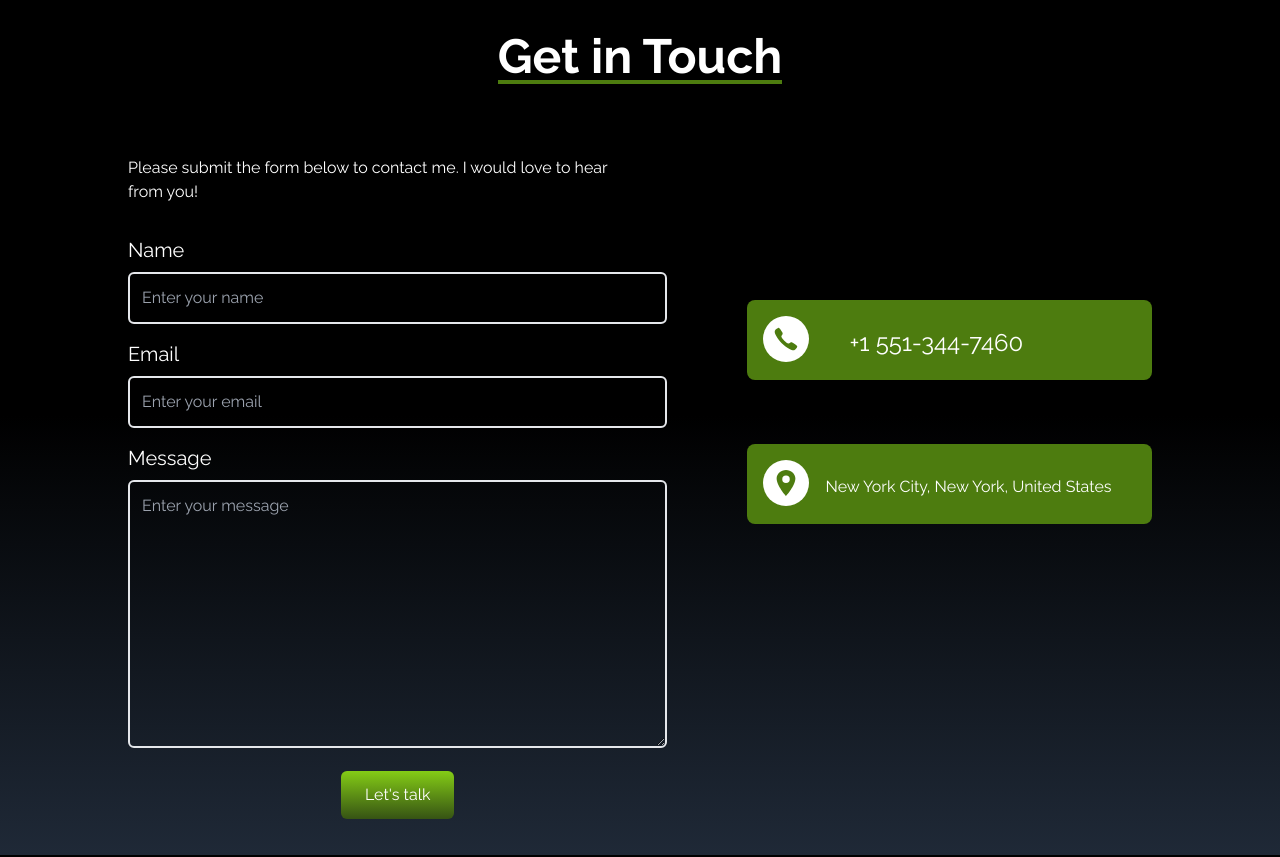
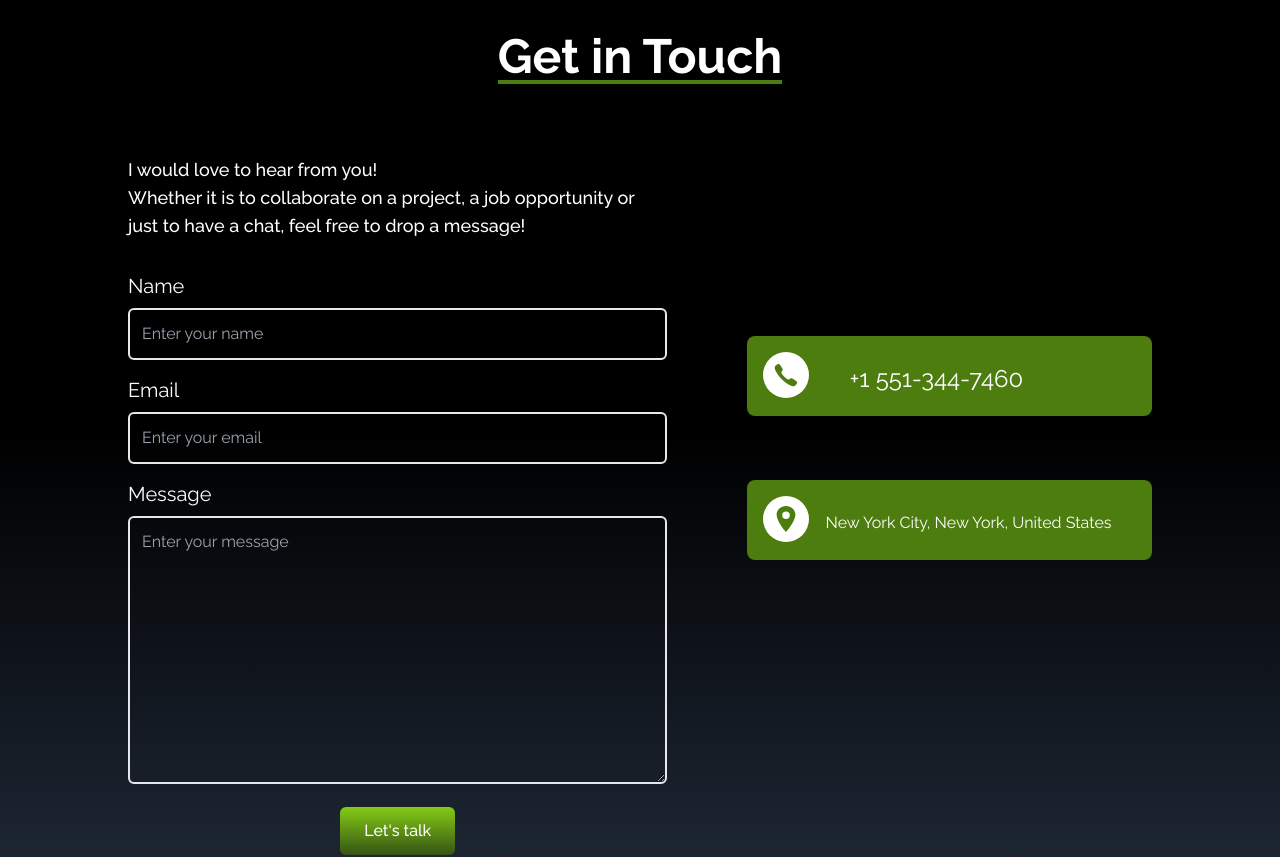
Before and after one commit to supreeta-anand-byatnal/My-Portfolio, a React (Create React App) app: page / in a window 1280 px wide. Shown: the part 2220-3077 px from the top of the page. Built offline with nearby package versions, Linux system fonts and the light colour scheme.

Commit message:
Fixing links and punctuations

```diff
--- a/src/components/About.jsx
+++ b/src/components/About.jsx
@@ -19,8 +19,8 @@ const About = () => {
           Development Engineer </b> in the Cloud BU on a product called "MVision Cloud".</p> <br />
 <p className="text-white text-lg text-center"></p>
 <p className='text-white text-lg text-center'>Proficient in a wide range of programming languages, including Java, Python, and JavaScript, I demonstrate versatility and adaptability in tackling complex coding challenges. Additionally, I am well-versed in utilizing frameworks such as React (This website is a great example) and Node.js to develop robust and scalable applications. With hands-on experience in cloud technologies, databases, and version control systems, I possess a comprehensive understanding of the modern tech stacks and my projects speak for them.</p><br/>
-        <p className="text-white text-lg text-center">I am deeply committed to supporting and empowering <b>women in the tech industry </b>. Actively engaging with <b>Women Who Code </b>, a global organization dedicated to this cause,
-        I participate in networking, skill development, and knowledge sharing, supporting and empowering individuals in the tech industry. Furthermore, as a passionate member of <b>RTC (Rewriting the Code) </b>, a community focused on promoting diversity and inclusivity in technology, I collaborate with individuals from diverse backgrounds, share valuable experiences, and actively contribute to initiatives that drive positive change.</p><br/>
+        <p className="text-white text-lg text-center">I am deeply committed to supporting and empowering <b>women in the tech industry </b>. Actively engaging with <b>Women Who Code</b>, a global organization dedicated to this cause,
+        I participate in networking, skill development, and knowledge sharing, supporting and empowering individuals in the tech industry. Furthermore, as a passionate member of <b>RTC (Rewriting the Code)</b>, a community focused on promoting diversity and inclusivity in technology, I collaborate with individuals from diverse backgrounds, share valuable experiences, and actively contribute to initiatives that drive positive change.</p><br/>
 <p className="text-white text-lg text-center"> I actively participate in initiatives like <b> "Develop For Good" </b>, utilizing my technical skills for projects that have immense positive social impact. Additionally, I serve as a mentor and judge for hackathons dedicated to individuals from non-traditional backgrounds, empowering them to showcase their skills and drive
  innovation. Continuously building projects and exploring new tech stacks, I embrace learning and remain at the forefront of technological advancements. </p><br/>
 
--- a/src/components/Contact.jsx
+++ b/src/components/Contact.jsx
@@ -14,8 +14,9 @@ const Contact = () => {
             Get in Touch
           </h1>
         </div>
-        <p className="py-8 text-1xl w-1/2">
-          Please submit the form below to contact me. I would love to hear from you!
+        <p className="py-8 font-medium text-lg w-1/2">
+          I would love to hear from you! <br/>
+          Whether it is to collaborate on a project, a job opportunity or just to have a chat, feel free to drop a message!
         </p>
 
         <div className="flex flex-col md:flex-row">
@@ -66,7 +67,7 @@ const Contact = () => {
               </div>
 
               <div className="flex justify-center">
-                <button className="text-white bg-gradient-to-b mb-5 from-lime-500 to-lime-900 px-6 py-3 rounded-md hover:scale-110 duration-300">
+                <button className="text-white font-medium bg-gradient-to-b mb-5 from-lime-500 to-lime-900 px-6 py-3 rounded-md hover:scale-110 duration-300">
                   Let's talk
                 </button>
               </div>
--- a/src/components/Links.jsx
+++ b/src/components/Links.jsx
@@ -67,7 +67,7 @@ const Links = () => {
               }
             >
               <a
-                href="#"
+                href={href}
                 className="flex justify-between items-center w-full text-white font-semibold"
                 target="_blank"
                 rel="noreferrer"
```
